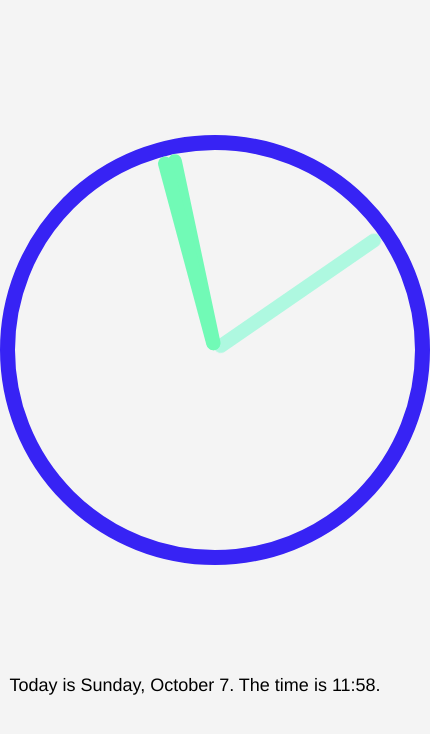
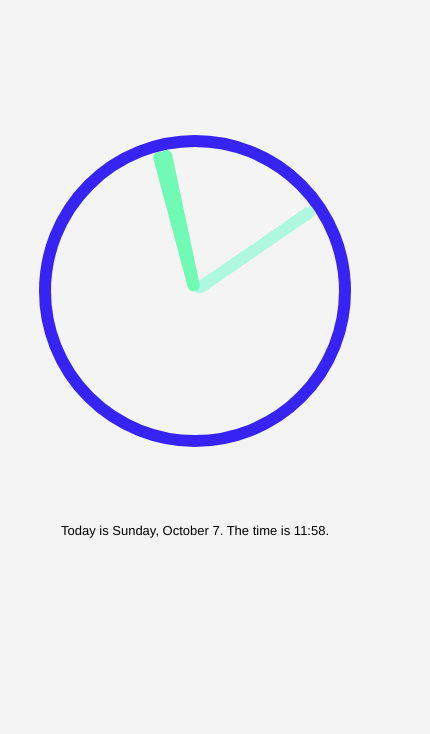
Before and after one commit to nwthomas/minimal-clock, a plain HTML site: page index.html in a window 390 px wide. Shown: the whole page, 430 px wide, since content can reach past the window. Drawn offline with Linux system fonts and the light colour scheme.

Commit message:
Fix JavaScript bugs and make mobile friendly

```diff
--- a/assets/js/scripts.js
+++ b/assets/js/scripts.js
@@ -21,6 +21,8 @@ function getLength(x) {
     }
 }
 
+
+
 // gets text for week day
 function getDate(){
     let dayOfWeek = new Date().getDay();
@@ -42,11 +44,6 @@ function setDate() {
         h: hours
     }
 
-    // new code to stop 360 backwards rotation
-    if (seconds < previous.s) { counter.s += 1; }
-    if (minutes < previous.m) { counter.m += 1; }
-    if (hours < previous.h) { counter.h += 1; }
-
     const now = new Date();
     const currentDate = now.getDate();
     seconds = now.getSeconds();
@@ -57,9 +54,12 @@ function setDate() {
     const hoursDegrees = ((hours / 24) * 360) + 90;
 
     // remove 24 time
-    if (hours > 12) {
-        hours -= 12;
-    }
+    if (hours > 12) { hours -= 12; }
+
+    // new code to stop 360 backwards rotation
+    if (seconds < previous.s) { counter.s += 1; }
+    if (minutes < previous.m) { counter.m += 1; }
+    if (hours < previous.h) { counter.h += 1; }
 
     // text display
     document.querySelector(".text").innerHTML = "Today is " + getDate() + ", " + getMonth() + " "
@@ -69,7 +69,7 @@ function setDate() {
     secondHand.style.transform = `rotate(${(secondsDegrees + (360 * counter.s))}deg)`;
     minuteHand.style.transform = `rotate(${(minutesDegrees + (360 * counter.m))}deg)`;
     hourHand.style.transform = `rotate(${(hoursDegrees + (360 * counter.h))}deg)`;
-    console.log(secondsDegrees + (360 * counter.s))
+    console.log(counter.m);
 }
 
 setInterval(setDate, 1000);
--- a/assets/styles/styles.css
+++ b/assets/styles/styles.css
@@ -9,25 +9,25 @@ html {
 
 .clock {
     position: relative;
-    margin: 16vh auto 13vh auto;
-    border: 15px solid rgb(55, 35, 244);
+    margin: 16vh auto 9vh auto;
+    border: 12px solid rgb(55, 35, 244);
     border-radius: 50%;
-    width: 25rem;
-    height: 25rem;
+    width: 18rem;
+    height: 18rem;
 }
 
 .clock-face {
     position: relative;
     width: 100%;
     height: 100%;
-    transform: translate(0, -7px);
+    transform: translate(0, -6px);
 }
 
 .hand {
     position: absolute;
     background-color: rgb(75, 128, 129);
     border-radius: 10px;
-    height: 14px;
+    height: 12px;
     width: 50%;
     top: 50%;
     transform-origin: 100%;
@@ -59,5 +59,26 @@ html {
     width: auto;
     height: 3em;
     text-align: center;
-    font-size: 18px;
+    font-size: 13px;
 }
+
+@media screen and (min-width: 800px) {
+    .clock {
+        width: 25rem;
+        height: 25rem;
+        border: 15px solid rgb(55, 35, 244);
+        margin: 16vh auto 13vh auto;
+    }
+
+    .text {
+        font-size: 18px;
+    }
+
+    .hand {
+        height: 14px;
+    }
+
+    .clock-face {
+        transform: translate(0, -7px);
+    }
+}
```
